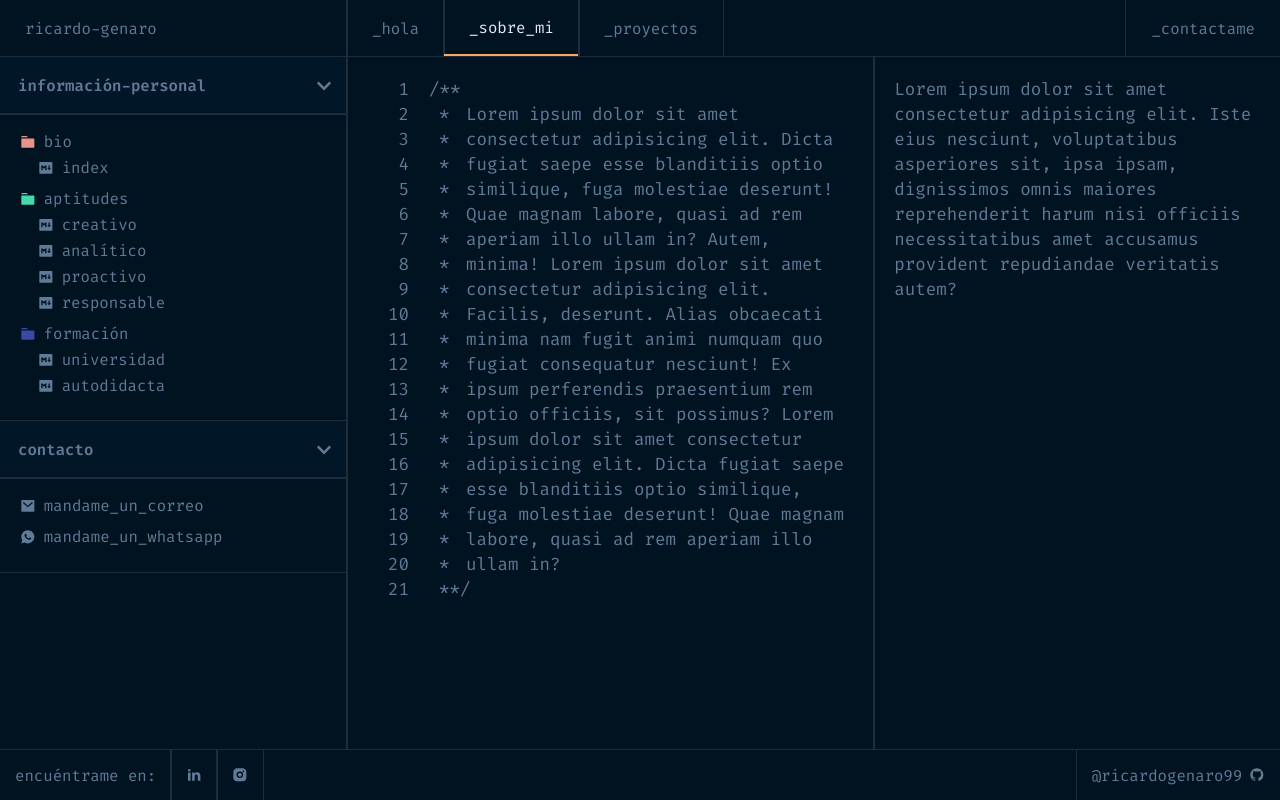
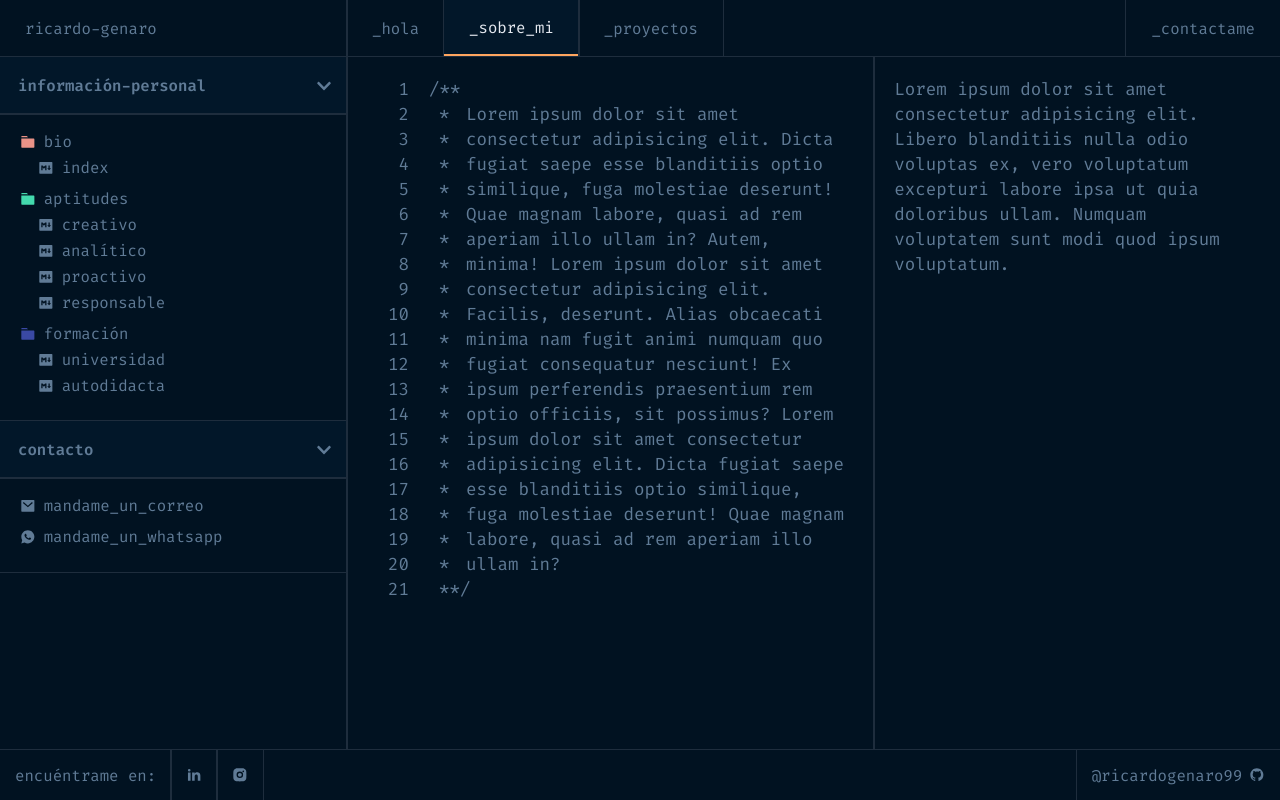
Before and after one commit to ricardogenaro99/ricardo-genaro-portfolio, a React (Create React App) app: page /#/sobre-mi in a window 1280 px wide. Built offline with nearby package versions, Linux system fonts and the light colour scheme.

Commit message:
fix: colores y variables en root css

```diff
--- a/src/app/components/header/NavLinkComponent.js
+++ b/src/app/components/header/NavLinkComponent.js
@@ -15,6 +15,7 @@ const NavLinkStyle = styled(NavLink)`
 	}
 	&.active {
 		border-bottom: 2px solid var(--accent-color-orange);
+		background: var(--primary-color-blue);
 		color: var(--secondary-color-white);
 	}
 `;
--- a/src/app/pages/SobreMi.js
+++ b/src/app/pages/SobreMi.js
@@ -237,10 +237,9 @@ const SobreMi = () => {
 				</WorkStationSection>
 				<WorkStationSection>
 					Lorem ipsum dolor sit amet consectetur adipisicing elit.
-					Iste eius nesciunt, voluptatibus asperiores sit, ipsa ipsam,
-					dignissimos omnis maiores reprehenderit harum nisi officiis
-					necessitatibus amet accusamus provident repudiandae
-					veritatis autem?
+					Libero blanditiis nulla odio voluptas ex, vero voluptatum
+					excepturi labore ipsa ut quia doloribus ullam. Numquam
+					voluptatem sunt modi quod ipsum voluptatum.
 				</WorkStationSection>
 			</Content>
 		</Container>
--- a/src/index.css
+++ b/src/index.css
@@ -7,7 +7,8 @@
 	--gradients-color-green: #43d9ad;
 
 	--primary-color-black: #01080e;
-	--primary-color-blue: #011627;
+	/* --primary-color-blue: #011627; */
+	--primary-color-blue: #021729;
 	--primary-color-dark-blue: #011221;
 
 	--secondary-color-gray: #607b96;
@@ -71,7 +72,7 @@
 }
 
 *::-webkit-scrollbar-track {
-	background: transparent;
+	background: var(--primary-color-blue);
 	outline: var(--outline);
 }
 
```
